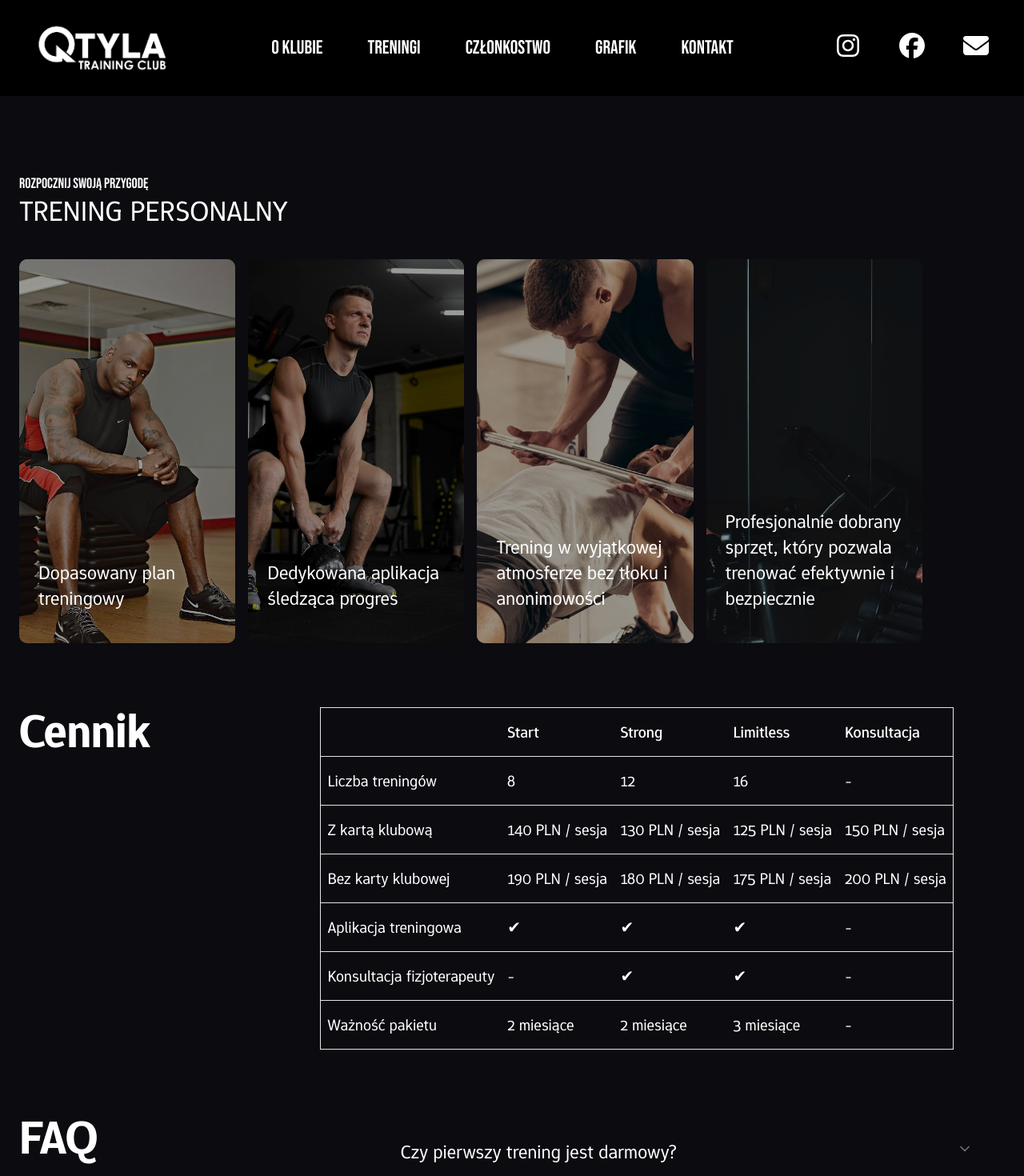
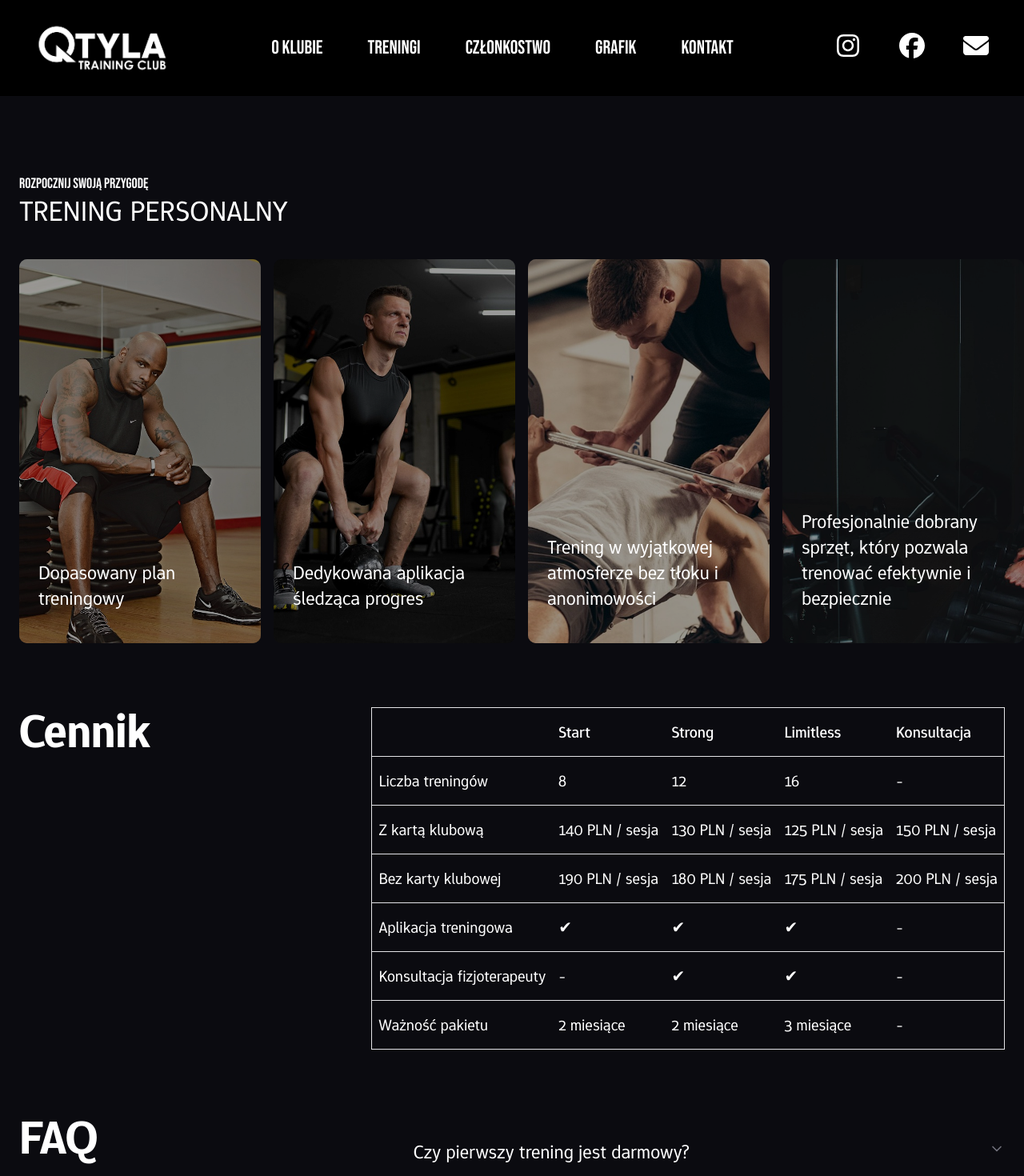
Before and after one commit to kacper-miklewicz/qtyla-gym, a Next.js app: page /trening-personalny in a window 1280 px wide. Shown: the top 1470 px of the page at 80% size. Built offline with nearby package versions, Linux system fonts and the light colour scheme.

Commit message:
fix tiles carousel on personal training page

```diff
--- a/app/trening-personalny/constants.tsx
+++ b/app/trening-personalny/constants.tsx
@@ -1,5 +1,5 @@
 import { TileProps } from "@/components/custom/tile";
-import type { FAQItem } from "@/components/custom/faq"; // adjust the import path as needed
+import type { FAQItem } from "@/components/custom/faq";
 
 export const PERSONAL_TRAINING_TILES_LIST: TileProps[] = [
   {
--- a/app/trening-personalny/page.tsx
+++ b/app/trening-personalny/page.tsx
@@ -17,7 +17,10 @@ const PersonalTrainingPage = () => {
         <h3 className="section-subtitle pr-6">rozpocznij swoją przygodę</h3>
         <h2 className="section-title mb-10 ml-0 pr-6">Trening personalny</h2>
       </div>
-      <TilesCarousel tilesList={PERSONAL_TRAINING_TILES_LIST} />
+      <TilesCarousel
+        tilesList={PERSONAL_TRAINING_TILES_LIST}
+        itemClassName="xl:basis-[25%] 2xl:basis-[25%] xl:-6"
+      />
       <FullWidthSection title="Cennik" className="md:block lg:flex">
         <PersonalTrainingTable />
       </FullWidthSection>
--- a/app/trening-personalny/personal-training-table.tsx
+++ b/app/trening-personalny/personal-training-table.tsx
@@ -9,7 +9,7 @@ import {
 
 export function PersonalTrainingTable() {
   return (
-    <div className="flex w-full max-w-6xl justify-center pr-6">
+    <div className="flex w-full max-w-6xl justify-center">
       <Table className="border text-xl">
         <TableHeader>
           <TableRow>
--- a/components/custom/full-width-section.tsx
+++ b/components/custom/full-width-section.tsx
@@ -14,7 +14,7 @@ function FullWidthSection({
   return (
     <div
       className={cn(
-        "mb-10 items-start pr-6 md:mb-16 md:flex lg:mb-20 lg:pr-16",
+        "mb-10 items-start pr-6 md:mb-16 md:flex lg:mb-20",
         className,
       )}
     >
--- a/components/custom/tiles-carousel.tsx
+++ b/components/custom/tiles-carousel.tsx
@@ -1,11 +1,13 @@
 import { Tile, type TileProps } from "./tile";
 import { Carousel, CarouselContent, CarouselItem } from "../ui/carousel";
+import { cn } from "@/lib/utils";
 
 interface TilesCarouselProps {
   tilesList: TileProps[];
+  itemClassName?: string;
 }
 
-function TilesCarousel({ tilesList }: TilesCarouselProps) {
+function TilesCarousel({ tilesList, itemClassName }: TilesCarouselProps) {
   return (
     <div className="mx-auto mb-16 flex w-full items-center justify-center md:mb-20">
       <Carousel
@@ -18,7 +20,10 @@ function TilesCarousel({ tilesList }: TilesCarouselProps) {
           {tilesList.map((tile, index) => (
             <CarouselItem
               key={index}
-              className="md:basis basis-[90%] last:mr-6 sm:basis-[45%] lg:basis-[30%] xl:basis-[22.5%] 2xl:basis-[22.5%]"
+              className={cn(
+                "md:basis basis-[90%] last:mr-6 sm:basis-[45%] lg:basis-[30%] xl:basis-[22.5%] 2xl:basis-[22.5%]",
+                itemClassName,
+              )}
             >
               <Tile
                 title={tile.title}
```
